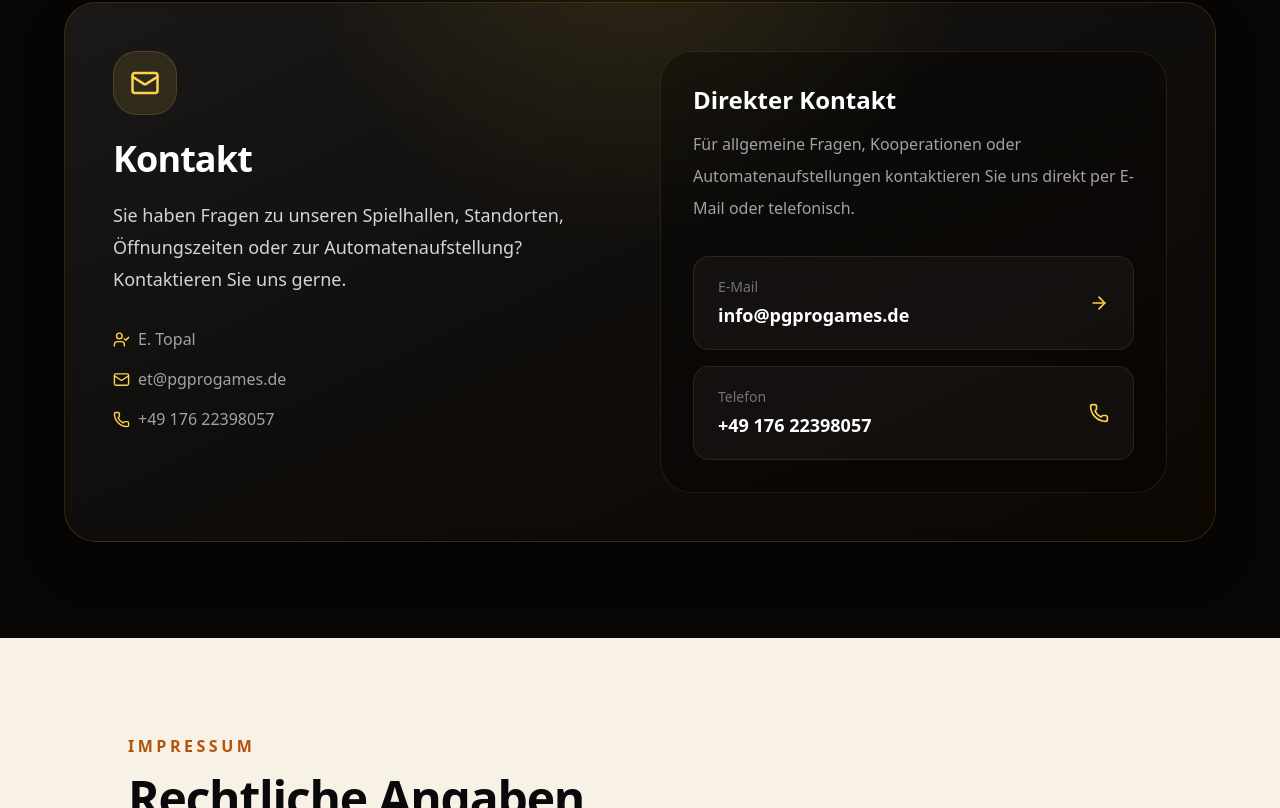
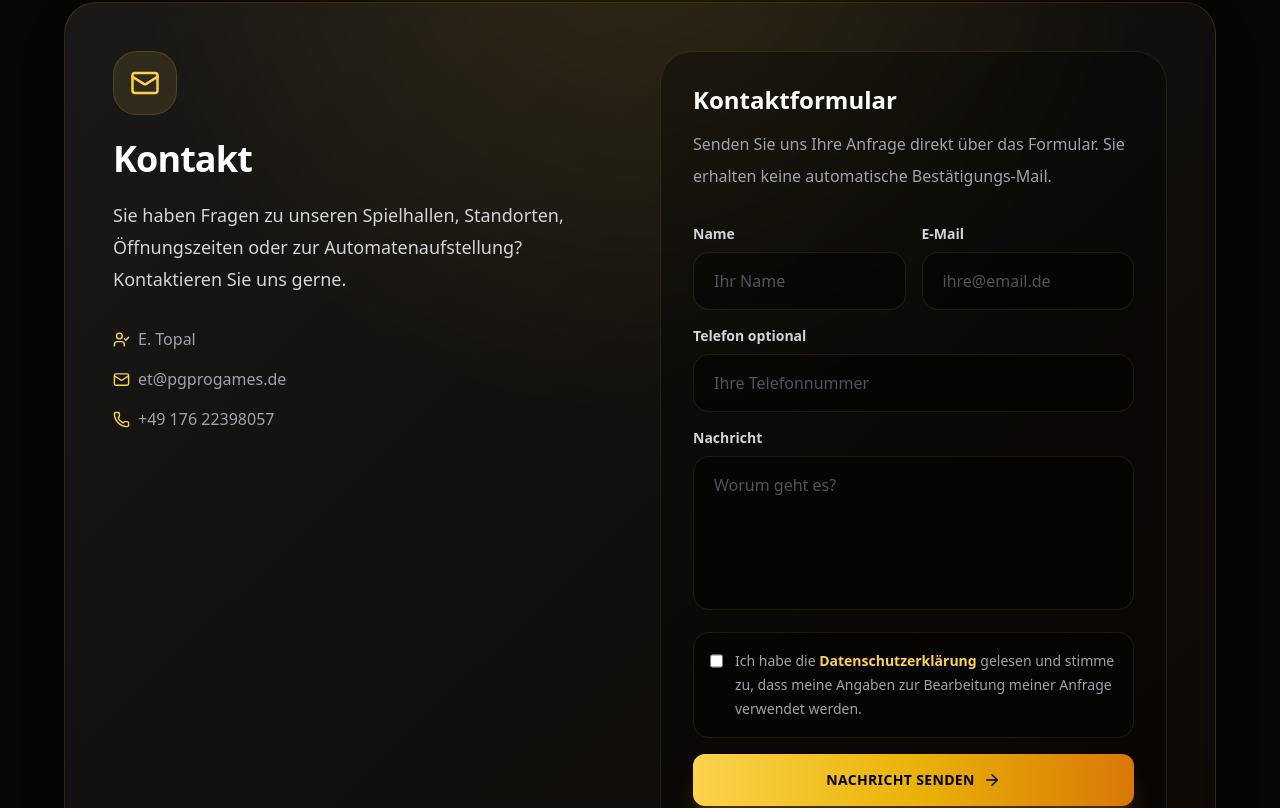
Before and after one commit to ErdemTopalVegas/pgprogames-website, a React (Vite) app: page / in a window 1280 px wide. Shown: the part 6432-7240 px from the top of the page. Built offline with nearby package versions, Linux system fonts and the light colour scheme.

Commit message:
Update Website.jsx

```diff
--- a/src/Website.jsx
+++ b/src/Website.jsx
@@ -107,6 +107,8 @@ const localSeo = [
 const premiumCard =
   "rounded-[2rem] border border-amber-400/15 bg-gradient-to-br from-white/[0.08] via-white/[0.035] to-amber-950/10 shadow-2xl shadow-black/40";
 
+const formspreeEndpoint = "https://formspree.io/f/mwvzvjyp";
+
 function ConsentBanner({ mapsConsent, setMapsConsent }) {
   const [visible, setVisible] = React.useState(false);
 
@@ -183,6 +185,121 @@ function MapEmbed({ location, mapsConsent, setMapsConsent }) {
         referrerPolicy="no-referrer-when-downgrade"
       />
     </div>
+  );
+}
+
+function ContactForm() {
+  const [status, setStatus] = React.useState("idle");
+  const [acceptedPrivacy, setAcceptedPrivacy] = React.useState(false);
+
+  const handleSubmit = async (event) => {
+    event.preventDefault();
+
+    if (!acceptedPrivacy) {
+      setStatus("privacy");
+      return;
+    }
+
+    setStatus("sending");
+
+    const form = event.currentTarget;
+    const formData = new FormData(form);
+
+    try {
+      const response = await fetch(formspreeEndpoint, {
+        method: "POST",
+        body: formData,
+        headers: {
+          Accept: "application/json",
+        },
+      });
+
+      if (response.ok) {
+        setStatus("success");
+        form.reset();
+        setAcceptedPrivacy(false);
+      } else {
+        setStatus("error");
+      }
+    } catch (error) {
+      setStatus("error");
+    }
+  };
+
+  return (
+    <form onSubmit={handleSubmit} className="mt-8 space-y-4">
+      <input type="hidden" name="_subject" value="Neue Anfrage über pgprogames.de" />
+      <input type="text" name="_gotcha" className="hidden" tabIndex="-1" autoComplete="off" />
+
+      <div className="grid gap-4 md:grid-cols-2">
+        <div>
+          <label className="mb-2 block text-sm font-bold text-zinc-300">Name</label>
+          <input
+            required
+            name="name"
+            type="text"
+            placeholder="Ihr Name"
+            className="w-full rounded-2xl border border-amber-300/10 bg-black/35 px-5 py-4 text-white outline-none transition placeholder:text-zinc-600 focus:border-amber-300/50"
+          />
+        </div>
+
+        <div>
+          <label className="mb-2 block text-sm font-bold text-zinc-300">E-Mail</label>
+          <input
+            required
+            name="email"
+            type="email"
+            placeholder="ihre@email.de"
+            className="w-full rounded-2xl border border-amber-300/10 bg-black/35 px-5 py-4 text-white outline-none transition placeholder:text-zinc-600 focus:border-amber-300/50"
+          />
+        </div>
+      </div>
+
+      <div>
+        <label className="mb-2 block text-sm font-bold text-zinc-300">Telefon optional</label>
+        <input
+          name="telefon"
+          type="tel"
+          placeholder="Ihre Telefonnummer"
+          className="w-full rounded-2xl border border-amber-300/10 bg-black/35 px-5 py-4 text-white outline-none transition placeholder:text-zinc-600 focus:border-amber-300/50"
+        />
+      </div>
+
+      <div>
+        <label className="mb-2 block text-sm font-bold text-zinc-300">Nachricht</label>
+        <textarea
+          required
+          name="nachricht"
+          rows="5"
+          placeholder="Worum geht es?"
+          className="w-full resize-none rounded-2xl border border-amber-300/10 bg-black/35 px-5 py-4 text-white outline-none transition placeholder:text-zinc-600 focus:border-amber-300/50"
+        />
+      </div>
+
+      <label className="flex cursor-pointer items-start gap-3 rounded-2xl border border-amber-300/10 bg-black/30 p-4 text-sm leading-6 text-zinc-400">
+        <input
+          type="checkbox"
+          checked={acceptedPrivacy}
+          onChange={(event) => setAcceptedPrivacy(event.target.checked)}
+          className="mt-1 h-4 w-4 accent-amber-400"
+        />
+        <span>
+          Ich habe die <a href="#datenschutz" className="font-bold text-amber-300 hover:text-amber-200">Datenschutzerklärung</a> gelesen und stimme zu, dass meine Angaben zur Bearbeitung meiner Anfrage verwendet werden.
+        </span>
+      </label>
+
+      {status === "privacy" && <p className="text-sm font-bold text-amber-300">Bitte bestätigen Sie die Datenschutzerklärung.</p>}
+      {status === "success" && <p className="rounded-2xl border border-green-400/20 bg-green-500/10 p-4 text-sm font-bold text-green-300">Ihre Nachricht wurde erfolgreich gesendet.</p>}
+      {status === "error" && <p className="rounded-2xl border border-red-400/20 bg-red-500/10 p-4 text-sm font-bold text-red-300">Die Nachricht konnte nicht gesendet werden. Bitte kontaktieren Sie uns direkt per E-Mail.</p>}
+
+      <button
+        type="submit"
+        disabled={status === "sending"}
+        className="inline-flex w-full items-center justify-center gap-2 rounded-xl bg-gradient-to-r from-amber-300 via-yellow-500 to-amber-600 px-8 py-4 text-sm font-black uppercase tracking-wide text-black shadow-xl shadow-amber-500/20 transition hover:scale-[1.01] disabled:cursor-not-allowed disabled:opacity-70"
+      >
+        {status === "sending" ? "Wird gesendet..." : "Nachricht senden"} <ArrowRight size={18} />
+      </button>
+    </form>
   );
 }
 
@@ -432,7 +549,7 @@ export default function Page() {
           <div className={`relative mx-auto max-w-6xl ${premiumCard} p-8 backdrop-blur md:p-12`}>
             <div className="grid gap-10 lg:grid-cols-2 lg:items-start">
               <motion.div {...fadeUp}><div className="mb-6 flex h-16 w-16 items-center justify-center rounded-3xl border border-amber-300/15 bg-amber-300/10"><Mail className="text-amber-300" size={30} /></div><h2 className="text-4xl font-black tracking-tight">Kontakt</h2><p className="mt-5 max-w-2xl text-lg leading-8 text-zinc-300">Sie haben Fragen zu unseren Spielhallen, Standorten, Öffnungszeiten oder zur Automatenaufstellung? Kontaktieren Sie uns gerne.</p><div className="mt-8 flex flex-col gap-4 text-zinc-400"><span className="inline-flex items-center gap-2"><UserCheck size={17} className="text-amber-300" /> E. Topal</span><span className="inline-flex items-center gap-2"><Mail size={17} className="text-amber-300" /> et@pgprogames.de</span><span className="inline-flex items-center gap-2"><Phone size={17} className="text-amber-300" /> +49 176 22398057</span></div></motion.div>
-              <motion.div {...fadeUp} className="rounded-[2rem] border border-amber-300/10 bg-black/30 p-8"><h3 className="text-2xl font-black">Direkter Kontakt</h3><p className="mt-3 leading-8 text-zinc-400">Für allgemeine Fragen, Kooperationen oder Automatenaufstellungen kontaktieren Sie uns direkt per E-Mail oder telefonisch.</p><div className="mt-8 space-y-4"><a href="mailto:info@pgprogames.de" className="flex items-center justify-between rounded-2xl border border-amber-300/10 bg-white/[0.04] px-6 py-5 transition hover:bg-amber-300/[0.08]"><div><div className="text-sm text-zinc-500">E-Mail</div><div className="mt-1 text-lg font-bold text-white">info@pgprogames.de</div></div><ArrowRight size={20} className="text-amber-300" /></a><a href="tel:+4917622398057" className="flex items-center justify-between rounded-2xl border border-amber-300/10 bg-white/[0.04] px-6 py-5 transition hover:bg-amber-300/[0.08]"><div><div className="text-sm text-zinc-500">Telefon</div><div className="mt-1 text-lg font-bold text-white">+49 176 22398057</div></div><Phone size={20} className="text-amber-300" /></a></div></motion.div>
+              <motion.div {...fadeUp} className="rounded-[2rem] border border-amber-300/10 bg-black/30 p-8"><h3 className="text-2xl font-black">Kontaktformular</h3><p className="mt-3 leading-8 text-zinc-400">Senden Sie uns Ihre Anfrage direkt über das Formular. Sie erhalten keine automatische Bestätigungs-Mail.</p><ContactForm /><div className="mt-8 space-y-4"><a href="mailto:info@pgprogames.de" className="flex items-center justify-between rounded-2xl border border-amber-300/10 bg-white/[0.04] px-6 py-5 transition hover:bg-amber-300/[0.08]"><div><div className="text-sm text-zinc-500">Alternativ per E-Mail</div><div className="mt-1 text-lg font-bold text-white">info@pgprogames.de</div></div><ArrowRight size={20} className="text-amber-300" /></a><a href="tel:+4917622398057" className="flex items-center justify-between rounded-2xl border border-amber-300/10 bg-white/[0.04] px-6 py-5 transition hover:bg-amber-300/[0.08]"><div><div className="text-sm text-zinc-500">Oder telefonisch</div><div className="mt-1 text-lg font-bold text-white">+49 176 22398057</div></div><Phone size={20} className="text-amber-300" /></a></div></motion.div>
             </div>
           </div>
         </section>
```
